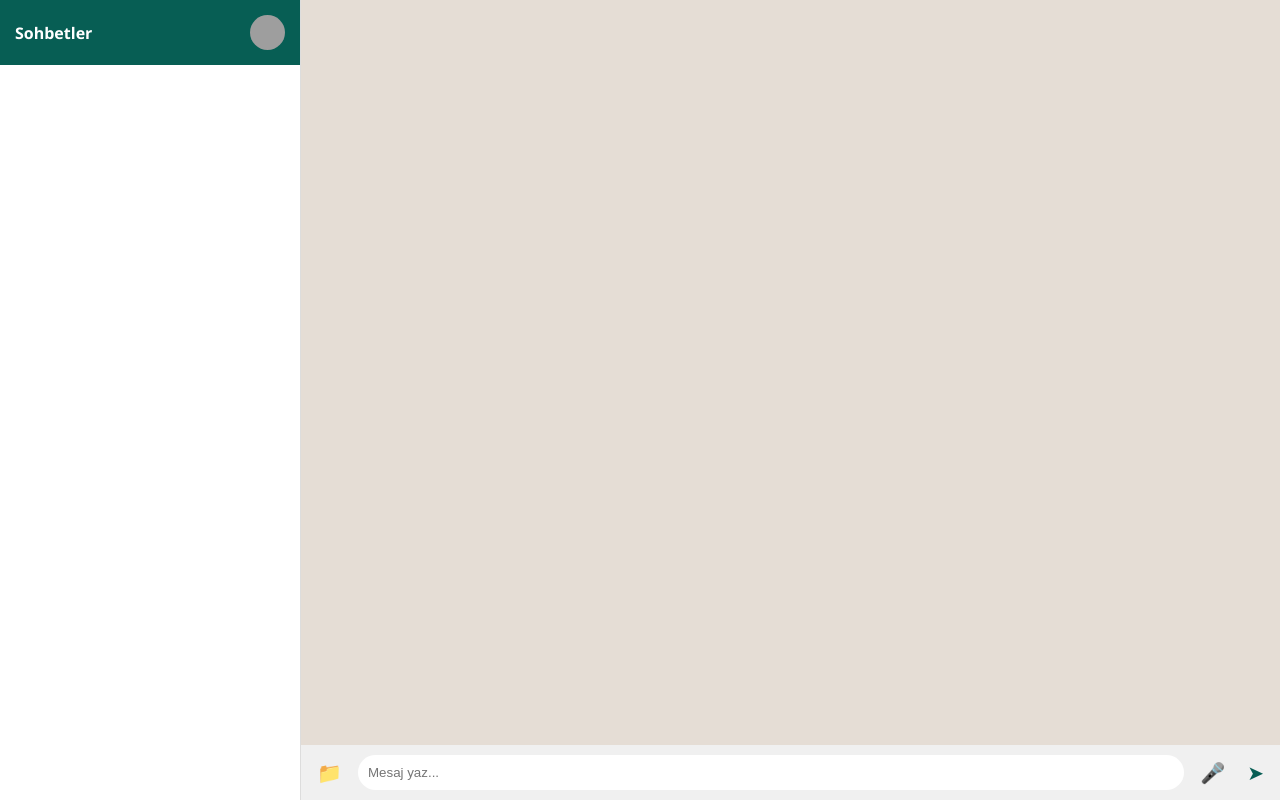
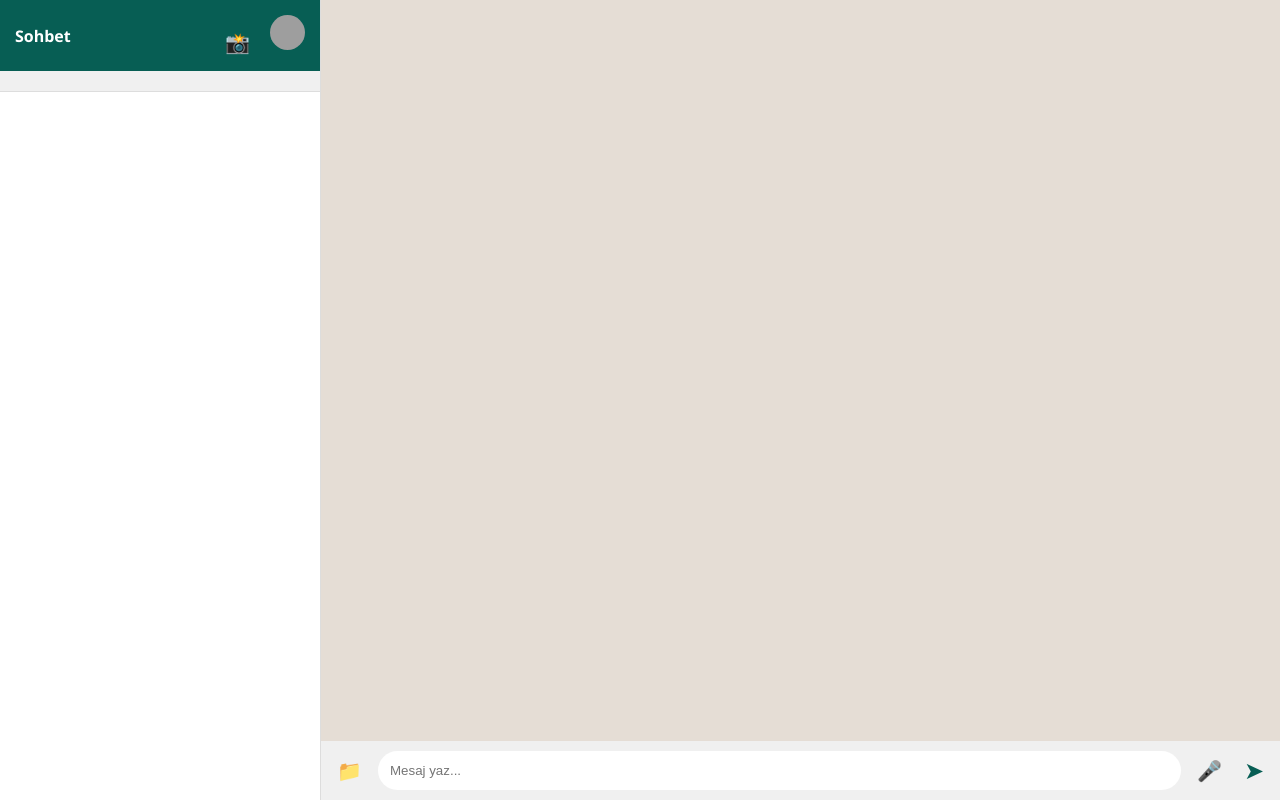
Before and after one commit to bollulu/sohbetimiz, a Flask app: page /chat in a window 1280 px wide. Run offline with Flask 3, Linux system fonts and the light colour scheme; the visitor is signed in with stand-in values (Sample User, id 1); some libraries are stand-ins or nearby versions; grey boxes are pictures that could not be loaded.

Commit message:
Update chat.html

```diff
--- a/templates/chat.html
+++ b/templates/chat.html
@@ -1,86 +1,119 @@
 <!DOCTYPE html>
 <html>
 <head>
-    <title>Sohbet Ultra 2026</title>
+    <title>Ultra Chat 2026</title>
     <meta name="viewport" content="width=device-width, initial-scale=1, maximum-scale=1">
     <script src="https://cdnjs.cloudflare.com/ajax/libs/socket.io/4.0.1/socket.io.js"></script>
     <style>
         :root { --wa-green: #075e54; --wa-light: #dcf8c6; --bg: #e5ddd5; --tick-blue: #34b7f1; }
         body { font-family: 'Segoe UI', sans-serif; margin: 0; display: flex; height: 100vh; background: var(--bg); overflow: hidden; }
 
-        #side-panel { width: 300px; background: white; border-right: 1px solid #ddd; display: flex; flex-direction: column; }
-        .user-row { padding: 12px; border-bottom: 1px solid #eee; display: flex; align-items: center; gap: 10px; }
+        /* Side Panel & Stories */
+        #side-panel { width: 320px; background: white; border-right: 1px solid #ddd; display: flex; flex-direction: column; }
+        #story-bar { display: flex; padding: 10px; gap: 10px; overflow-x: auto; background: #f0f0f0; border-bottom: 1px solid #ddd; }
+        .story-circle { min-width: 60px; height: 60px; border-radius: 50%; border: 3px solid #25D366; cursor: pointer; object-fit: cover; }
 
-        #main-chat { flex: 1; display: flex; flex-direction: column; position: relative; }
+        /* Chat Area */
+        #main-chat { flex: 1; display: flex; flex-direction: column; }
         #chat-area { flex: 1; overflow-y: auto; padding: 15px; display: flex; flex-direction: column; gap: 8px; }
-
         .msg-wrap { display: flex; align-items: flex-end; gap: 6px; max-width: 85%; margin-bottom: 4px; }
         .sent-wrap { align-self: flex-end; flex-direction: row-reverse; }
-        .avatar-chat { width: 28px; height: 28px; border-radius: 50%; object-fit: cover; }
-        .msg { padding: 8px 12px; border-radius: 15px; font-size: 14px; box-shadow: 0 1px 1px rgba(0,0,0,0.1); position: relative; }
-        .sent { background: var(--wa-light); border-bottom-right-radius: 2px; }
-        .received { background: white; border-bottom-left-radius: 2px; }
-
+        .avatar-chat { width: 30px; height: 30px; border-radius: 50%; object-fit: cover; }
+        .msg { padding: 8px 12px; border-radius: 15px; font-size: 14px; position: relative; box-shadow: 0 1px 1px rgba(0,0,0,0.1); }
+        .sent { background: var(--wa-light); }
+        .received { background: white; }
         .tick { font-size: 12px; margin-left: 4px; color: #999; }
         .read { color: var(--tick-blue) !important; }
 
-        /* Video/Ses Tasarımı */
-        #video-overlay { display: none; position: fixed; top: 0; left: 0; width: 100%; height: 100%; background: #000; z-index: 9999; flex-direction: column; }
-        #local-video { position: absolute; bottom: 20px; right: 20px; width: 100px; height: 140px; border: 2px solid white; border-radius: 8px; object-fit: cover; transform: scaleX(-1); }
-        .v-controls { height: 80px; display: flex; justify-content: center; align-items: center; gap: 30px; background: #111; }
+        /* Video Overlay */
+        #video-overlay { display: none; position: fixed; top: 0; left: 0; width: 100%; height: 100%; background: #000; z-index: 9999; }
+        #local-video { position: absolute; bottom: 20px; right: 20px; width: 100px; height: 140px; border: 2px solid white; border-radius: 8px; transform: scaleX(-1); }
+
         .recording { color: #ff3b30; animation: pulse 1s infinite; }
-        @keyframes pulse { 0% { opacity: 1; } 50% { opacity: 0.5; } 100% { opacity: 1; } }
-        audio { height: 35px; width: 200px; }
+        @keyframes pulse { 0%, 100% { opacity: 1; } 50% { opacity: 0.5; } }
     </style>
 </head>
 <body>
 
 <div id="side-panel">
     <div style="padding:15px; background:var(--wa-green); color:white; display:flex; justify-content:space-between; align-items:center;">
-        <b>Sohbetler</b>
-        <img src="{{ user.avatar }}" id="my-top-avatar" style="width:35px; height:35px; border-radius:50%; cursor:pointer;" onclick="document.getElementById('pIn').click()">
+        <b>Sohbet</b>
+        <div>
+            <button onclick="document.getElementById('storyIn').click()" style="background:none; border:none; color:white; font-size:20px; cursor:pointer;">📸</button>
+            <img src="{{ user.avatar }}" id="my-avatar" style="width:35px; height:35px; border-radius:50%; cursor:pointer; margin-left:10px;" onclick="document.getElementById('pIn').click()">
+        </div>
+    </div>
+
+    <div id="story-bar">
+        <input type="file" id="storyIn" style="display:none" onchange="addStory(this)">
         <input type="file" id="pIn" style="display:none" onchange="changeProfile(this)">
     </div>
-    <div id="user-list"></div>
+
+    <div id="user-list" style="overflow-y:auto; flex:1;"></div>
 </div>
 
 <div id="main-chat">
     <div id="chat-area" onscroll="markRead()"></div>
+
     <div style="background:#f0f0f0; padding:10px; display:flex; align-items:center; gap:10px;">
         <button onclick="document.getElementById('fIn').click()" style="border:none; background:none; font-size:20px; cursor:pointer;">📁</button>
         <input type="file" id="fIn" style="display:none" onchange="upMedia(this)">
-        <input type="text" id="mIn" style="flex:1; padding:10px; border-radius:20px; border:none;" placeholder="Mesaj yaz..." onkeydown="if(event.key==='Enter') sendMsg()">
+        <input type="text" id="mIn" style="flex:1; padding:12px; border-radius:25px; border:none;" placeholder="Mesaj yaz..." onkeydown="if(event.key==='Enter') sendMsg()">
         <button id="mic-btn" onclick="toggleMic()" style="border:none; background:none; font-size:20px; cursor:pointer;">🎤</button>
-        <button onclick="sendMsg()" style="border:none; background:none; font-size:20px; cursor:pointer; color:var(--wa-green);">➤</button>
+        <button onclick="sendMsg()" style="border:none; background:none; font-size:24px; cursor:pointer; color:var(--wa-green);">➤</button>
     </div>
 </div>
 
 <div id="video-overlay">
-    <div style="flex:1; position:relative;">
-        <video id="remote-video" style="width:100%; height:100%; object-fit:cover;" autoplay playsinline></video>
-        <video id="local-video" autoplay playsinline muted></video>
-    </div>
-    <div class="v-controls">
-        <button onclick="location.reload()" style="padding:15px 30px; border-radius:30px; background:#ff3b30; color:white; border:none; cursor:pointer;">Aramayı Kapat</button>
-    </div>
+    <video id="remote-video" style="width:100%; height:100%; object-fit:cover;" autoplay playsinline></video>
+    <video id="local-video" autoplay playsinline muted></video>
+    <button onclick="location.reload()" style="position:fixed; bottom:30px; left:50%; transform:translateX(-50%); padding:15px 40px; border-radius:30px; background:#ff3b30; color:white; border:none; cursor:pointer; font-size:18px;">Kapat</button>
+    <button id="v-switch" onclick="switchCam()" style="position:fixed; bottom:30px; right:30px; padding:15px; border-radius:50%; background:#444; color:white; border:none; display:none;">🔄</button>
 </div>
 
 <script>
     const socket = io();
     const myName = "{{ user.username }}";
-    let currentRoom = "Genel", mediaRecorder, audioChunks = [], localStream, peerConnection, targetUser = "";
+    let currentRoom = "Genel", mediaRecorder, audioChunks = [], localStream, peerConnection, currentFacing = "user", targetUser = "";
+    const isMobile = /iPhone|iPad|iPod|Android/i.test(navigator.userAgent);
+    if(isMobile) document.getElementById('v-switch').style.display = 'block';
 
-    // 1. MESAJ GÖNDERME
-    function sendMsg() {
-        const input = document.getElementById('mIn');
-        const text = input.value.trim();
-        if(text) {
-            socket.emit('message', {msg: text, type: 'text', room: currentRoom});
-            input.value = '';
-        }
+    // 1. PROFİL VE HİKAYE
+    function changeProfile(input) {
+        const reader = new FileReader();
+        reader.onload = e => {
+            document.getElementById('my-avatar').src = e.target.result;
+            socket.emit('update_profile_pic', {avatar: e.target.result});
+        };
+        reader.readAsDataURL(input.files[0]);
     }
 
-    // 2. MESAJLARI GÖRÜNTÜLEME
+    function addStory(input) {
+        const reader = new FileReader();
+        reader.onload = e => socket.emit('add_story', {image: e.target.result});
+        reader.readAsDataURL(input.files[0]);
+    }
+
+    socket.on('story_list', data => {
+        const bar = document.getElementById('story-bar');
+        const fileInputs = bar.querySelectorAll('input');
+        bar.innerHTML = '';
+        fileInputs.forEach(i => bar.appendChild(i));
+        for(let u in data) {
+            const img = document.createElement('img');
+            img.src = data[u].avatar;
+            img.className = 'story-circle';
+            img.onclick = () => alert(u + " hikayesi görüntüleniyor (Geliştirilebilir)");
+            bar.appendChild(img);
+        }
+    });
+
+    // 2. MESAJLAŞMA
+    function sendMsg() {
+        const i = document.getElementById('mIn');
+        if(i.value.trim()) { socket.emit('message', {msg: i.value, type:'text', room:currentRoom}); i.value=''; }
+    }
+
     function addMsg(d) {
         const area = document.getElementById('chat-area');
         const isMe = d.user === myName;
@@ -89,47 +122,21 @@
 
         let content = d.msg;
         if(d.type === 'audio') content = `<audio controls src="${d.msg}"></audio>`;
-        else if(d.type === 'image') content = `<img src="${d.msg}" style="max-width:200px; border-radius:8px;">`;
+        else if(d.type === 'image') content = `<img src="${d.msg}" style="max-width:220px; border-radius:10px;">`;
 
         let ticks = isMe ? `<span class="tick ${d.is_read ? 'read' : ''}">${d.is_read ? '✓✓' : '✓'}</span>` : "";
 
-        wrap.innerHTML = `
-            <img src="${d.avatar}" class="avatar-chat">
-            <div class="msg ${isMe ? 'sent' : 'received'}">
-                ${content}
-                <div style="text-align:right; font-size:9px; color:#999; margin-top:2px;">${d.time} ${ticks}</div>
-            </div>`;
-        area.appendChild(wrap);
-        area.scrollTop = area.scrollHeight;
-        if(!isMe && document.hasFocus()) markRead();
+        wrap.innerHTML = `<img src="${d.avatar}" class="avatar-chat"><div class="msg ${isMe ? 'sent' : 'received'}">${content}<div style="text-align:right; font-size:9px; color:#999; margin-top:2px;">${d.time} ${ticks}</div></div>`;
+        area.appendChild(wrap); area.scrollTop = area.scrollHeight;
     }
 
-    // 3. OKUNDU BİLGİSİ
     function markRead() { socket.emit('mark_as_read', {room: currentRoom}); }
     window.onfocus = markRead;
     socket.on('messages_read_update', d => {
-        if(d.room === currentRoom) {
-            document.querySelectorAll('.sent .tick').forEach(t => { t.innerHTML = '✓✓'; t.classList.add('read'); });
-        }
+        if(d.room === currentRoom) document.querySelectorAll('.sent .tick').forEach(t => { t.innerHTML = '✓✓'; t.classList.add('read'); });
     });
 
-    // 4. MEDYA VE PROFİL (Eksik olanlar eklendi)
-    function upMedia(input) {
-        if(input.files[0]) {
-            const reader = new FileReader();
-            reader.onload = e => socket.emit('message', {msg: e.target.result, type: 'image', room: currentRoom});
-            reader.readAsDataURL(input.files[0]);
-        }
-    }
-    function changeProfile(input) {
-        if(input.files[0]) {
-            const reader = new FileReader();
-            reader.onload = e => socket.emit('update_profile_pic', {avatar: e.target.result});
-            reader.readAsDataURL(input.files[0]);
-        }
-    }
-
-    // 5. SES KAYDI
+    // 3. SES KAYDI
     async function toggleMic() {
         const btn = document.getElementById('mic-btn');
         if (!mediaRecorder || mediaRecorder.state === "inactive") {
@@ -144,16 +151,32 @@
                 reader.readAsDataURL(blob);
                 stream.getTracks().forEach(t => t.stop());
             };
-            mediaRecorder.start();
-            btn.classList.add('recording');
+            mediaRecorder.start(); btn.classList.add('recording');
         } else { mediaRecorder.stop(); btn.classList.remove('recording'); }
     }
 
-    // 6. GÖRÜNTÜLÜ ARAMA (Sinyalleşme)
+    function upMedia(input) {
+        const reader = new FileReader();
+        reader.onload = e => socket.emit('message', {msg: e.target.result, type: 'image', room: currentRoom});
+        reader.readAsDataURL(input.files[0]);
+    }
+
+    // 4. GÖRÜNTÜLÜ ARAMA (WebRTC)
+    async function initCam(mode) {
+        if(localStream) localStream.getTracks().forEach(t => t.stop());
+        localStream = await navigator.mediaDevices.getUserMedia({video: isMobile ? {facingMode: mode} : true, audio: true});
+        document.getElementById('local-video').srcObject = localStream;
+    }
+
+    async function switchCam() {
+        currentFacing = currentFacing === "user" ? "environment" : "user";
+        await initCam(currentFacing);
+        document.getElementById('local-video').style.transform = currentFacing === "user" ? "scaleX(-1)" : "scaleX(1)";
+    }
+
     async function startCall(to) {
-        targetUser = to; document.getElementById('video-overlay').style.display = 'flex';
-        localStream = await navigator.mediaDevices.getUserMedia({video:true, audio:true});
-        document.getElementById('local-video').srcObject = localStream;
+        targetUser = to; document.getElementById('video-overlay').style.display = 'block';
+        await initCam("user");
         peerConnection = new RTCPeerConnection({iceServers:[{urls:"stun:stun.l.google.com:19302"}]});
         localStream.getTracks().forEach(t => peerConnection.addTrack(t, localStream));
         peerConnection.onicecandidate = e => e.candidate && socket.emit('ice-candidate', {candidate:e.candidate, to:targetUser});
@@ -163,20 +186,19 @@
         socket.emit('call-user', {offer:offer, to:targetUser});
     }
 
-    // SOKET DİNLEYİCİLER
+    // Socket Dinleyiciler
     socket.on('message', d => addMsg(d));
     socket.on('history', h => { document.getElementById('chat-area').innerHTML=''; h.forEach(addMsg); markRead(); });
     socket.on('user_list', users => {
         const list = document.getElementById('user-list'); list.innerHTML = '';
         for(let u in users) {
-            list.innerHTML += `<div class="user-row"><img src="${users[u]}" style="width:30px; height:30px; border-radius:50%;"><span>${u}</span> ${u!==myName ? `<button onclick="startCall('${u}')">📞</button>` : ''}</div>`;
+            list.innerHTML += `<div class="user-row"><img src="${users[u]}" style="width:40px; height:40px; border-radius:50%;"><div style="flex:1"><b>${u}</b></div>${u!==myName ? `<button onclick="startCall('${u}')" style="background:none; border:none; font-size:20px; cursor:pointer;">📞</button>` : ''}</div>`;
         }
     });
     socket.on('call-made', async d => {
         if(confirm(d.from + " arıyor...")) {
-            targetUser = d.from; document.getElementById('video-overlay').style.display = 'flex';
-            localStream = await navigator.mediaDevices.getUserMedia({video:true, audio:true});
-            document.getElementById('local-video').srcObject = localStream;
+            targetUser = d.from; document.getElementById('video-overlay').style.display = 'block';
+            await initCam("user");
             peerConnection = new RTCPeerConnection({iceServers:[{urls:"stun:stun.l.google.com:19302"}]});
             localStream.getTracks().forEach(t => peerConnection.addTrack(t, localStream));
             peerConnection.ontrack = e => document.getElementById('remote-video').srcObject = e.streams[0];
```
